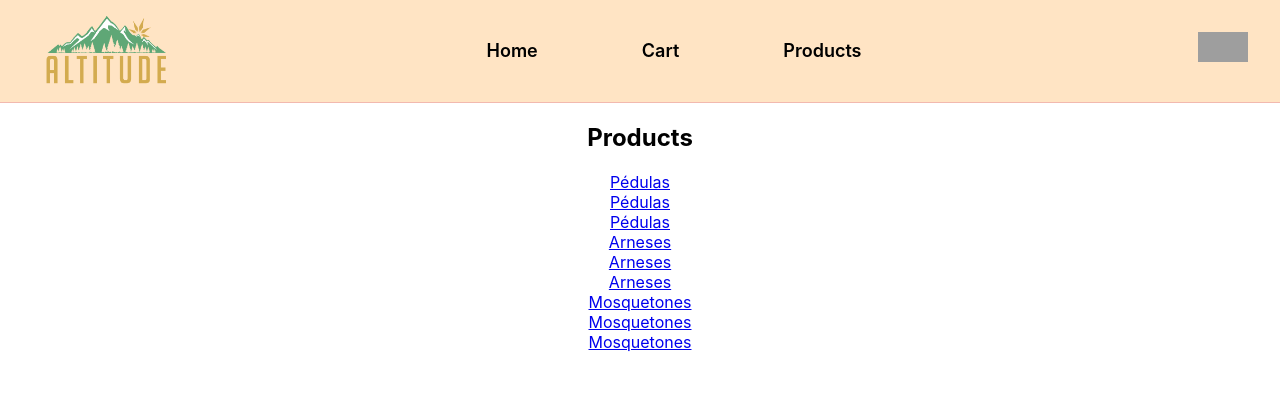
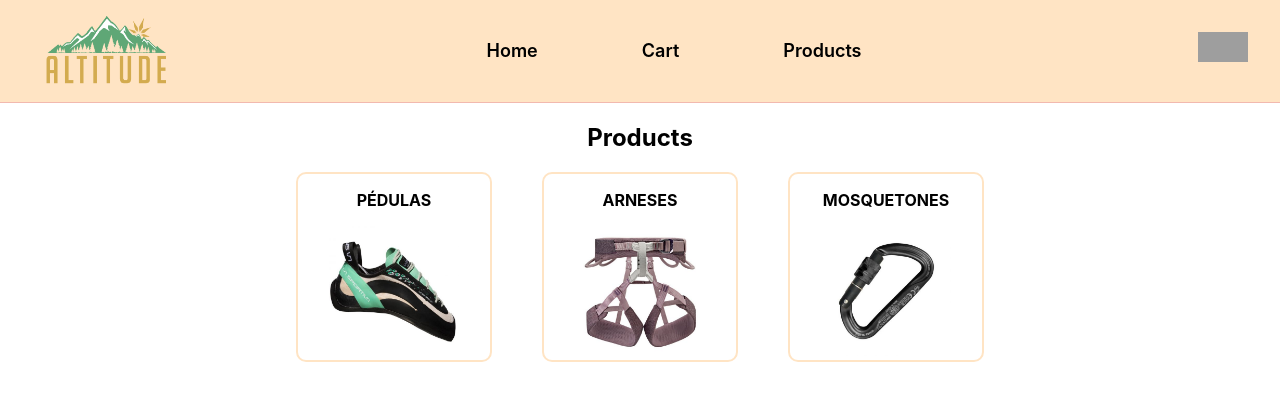
Before and after one commit to IsaRicordel/PreEntrega1-Ricordel, a React (Create React App) app: page /Products in a window 1280 px wide. Shown: the top 400 px of the page. Built offline with nearby package versions, Linux system fonts and the light colour scheme; grey boxes are pictures that could not be loaded.

Commit message:
pre entrega 2 al 02/10 16:11

```diff
--- a/src/App.js
+++ b/src/App.js
@@ -4,6 +4,7 @@ import Home from './Pages/Home/Home';
 import Products from './Pages/Products/Products';
 import Cart from './Pages/Cart/Cart';
 import Item from './components/Item/Item';
+import CategoryPage from './components/CategoryPage/CategoryPage';
 import logo from './logo.svg';
 import CartWidget from './components/CartWidget/CartWidget';
 import {BrowserRouter, Routes, Route} from 'react-router-dom';
@@ -16,8 +17,8 @@ function App() {
         <Route path='/' element={<Home/>}/>
         <Route path='/Cart' element={<Cart/>}/>
         <Route path='/Products' element={<Products/>}/>
-        <Route path='/Products/:itemId' element={<Item/>}/>
-
+        <Route path='/Products/:category' element={<CategoryPage/>}/>
+        <Route path='/Products/:category/:itemId' element={<Item/>}/>
 
       </Routes>
     </BrowserRouter>
--- a/src/Helpers/Items.js
+++ b/src/Helpers/Items.js
@@ -14,7 +14,7 @@ export const Items = [
     id: 1,
     nombre: 'Miura',
     marca: 'La Sportiva',
-    categoria: 'Pédulas',
+    categoria: 'Pedulas',
     precio: 80000,
     stock: 87,
     rutaImagen: miuraimg
@@ -23,7 +23,7 @@ export const Items = [
     id: 2,
     nombre: 'Katana',
     marca: 'La Sportiva',
-    categoria: 'Pédulas',
+    categoria: 'Pedulas',
     precio: 100000,
     stock: 150,
     rutaImagen: katanaimg
@@ -32,7 +32,7 @@ export const Items = [
     id: 3,
     nombre: 'Otaki',
     marca: 'La Sportiva',
-    categoria: 'Pédulas',
+    categoria: 'Pedulas',
     precio: 101000,
     stock: 237,
     rutaImagen: otakiimg
--- /dev/null
+++ b/src/Pages/Products/Products.css
@@ -0,0 +1,32 @@
+.product-cont {
+    display: flex;
+    flex-direction: row;
+    justify-content: center;
+}
+
+.cat-products{
+    display: flex;
+    flex-direction: row;
+    justify-content: center;
+    text-align: center;
+    font-weight: 700;
+    gap: 50px;
+}
+
+.cat-pedulas{
+    width: 15%;
+    border: 2px solid #ffe4c4;
+    border-radius: 10px;
+}
+
+.cat-arneses{
+    width: 15%;
+    border: 2px solid #ffe4c4;
+    border-radius: 10px;
+}
+
+.cat-mosquetones{
+    width: 15%;
+    border: 2px solid #ffe4c4;
+    border-radius: 10px;
+}
--- a/src/Pages/Products/Products.jsx
+++ b/src/Pages/Products/Products.jsx
@@ -1,6 +1,11 @@
 import React from 'react'
+import './Products.css'
 import { Items } from '../../Helpers/Items'
 import { Link } from 'react-router-dom'
+import miuraimg from '../../Img/miura-lasportiva.jpg'
+import selenaimg from '../../Img/selena-petzl.jpeg'
+import argonimg from '../../Img/kong-mosqueton.jpg'
+
 
 const Products = () => {
     return (
@@ -8,15 +13,29 @@ const Products = () => {
         <div style={{display:"flex", flexDirection:"row", justifyContent:"center"}}>
             <h2>Products</h2>
         </div>
-        {
-            Items.map((Item) => {
-                return (
-                    <div style={{display:"flex", flexDirection:"row", justifyContent:"center"}}>
-                        <Link to={`/products/${Item.id}`}> {Item.categoria} </Link>
-                    </div>
-                )
-            })
-        }
+
+        <div className="cat-products">
+            <div className="cat-pedulas">
+                <p>PÉDULAS</p>
+                <Link to="/products/pedulas">
+                    <img src={miuraimg} alt="pédulas" width={130}/>
+                </Link>
+            </div>
+
+            <div className="cat-arneses">
+                <p>ARNESES</p>
+                <Link to="/products/arneses">
+                <img src={selenaimg} alt="arneses" width={130} />
+                </Link>
+            </div>
+
+            <div className="cat-mosquetones">
+                <p>MOSQUETONES</p>
+                <Link to="/products/mosquetones">
+                <img src={argonimg} alt="mosquetones" width={130} />
+                </Link>
+            </div>
+        </div>
         </>
     )
 }
--- /dev/null
+++ b/src/components/CategoryPage/CategoryPage.css
@@ -0,0 +1,15 @@
+.product-list{
+    display: flex;
+    flex-direction: row;
+    justify-content: center;
+    gap: 50px;
+
+}
+
+.product-item{
+    width: 15%;
+    border: 2px solid #ffe4c4;
+    border-radius: 10px;
+    margin-top: 50px;
+    text-align: center;
+}
--- /dev/null
+++ b/src/components/CategoryPage/CategoryPage.jsx
@@ -0,0 +1,32 @@
+import React from 'react'
+import { Link } from 'react-router-dom'
+import './CategoryPage.css'
+import { useParams } from 'react-router-dom'
+import { Items } from '../../Helpers/Items'
+
+const CategoryPage = () => {
+  // Obtener el parámetro de la URL que representa la categoría seleccionada
+  const { category } = useParams()
+
+  // Filtrar los productos que coinciden con la categoría seleccionada
+  const filteredItems = Items.filter((item) => item.categoria.toLowerCase() === category.toLowerCase())
+
+  return (
+    <div>
+      <h2>Productos de la categoría: {category}</h2>
+      <div className="product-list">
+        {filteredItems.map((item) => (
+          <div key={item.id} className="product-item">
+            <img src={item.rutaImagen} alt={item.nombre} width={130} />
+            <h3>{item.nombre}</h3>
+            <p>Marca: {item.marca}</p>
+            <p>Stock: {item.stock} unidades</p>
+            <Link to={`/Products/${category}/${item.id}`}>Ver detalle del Producto</Link>
+          </div>
+        ))}
+      </div>
+    </div>
+  )
+}
+
+export default CategoryPage
```
